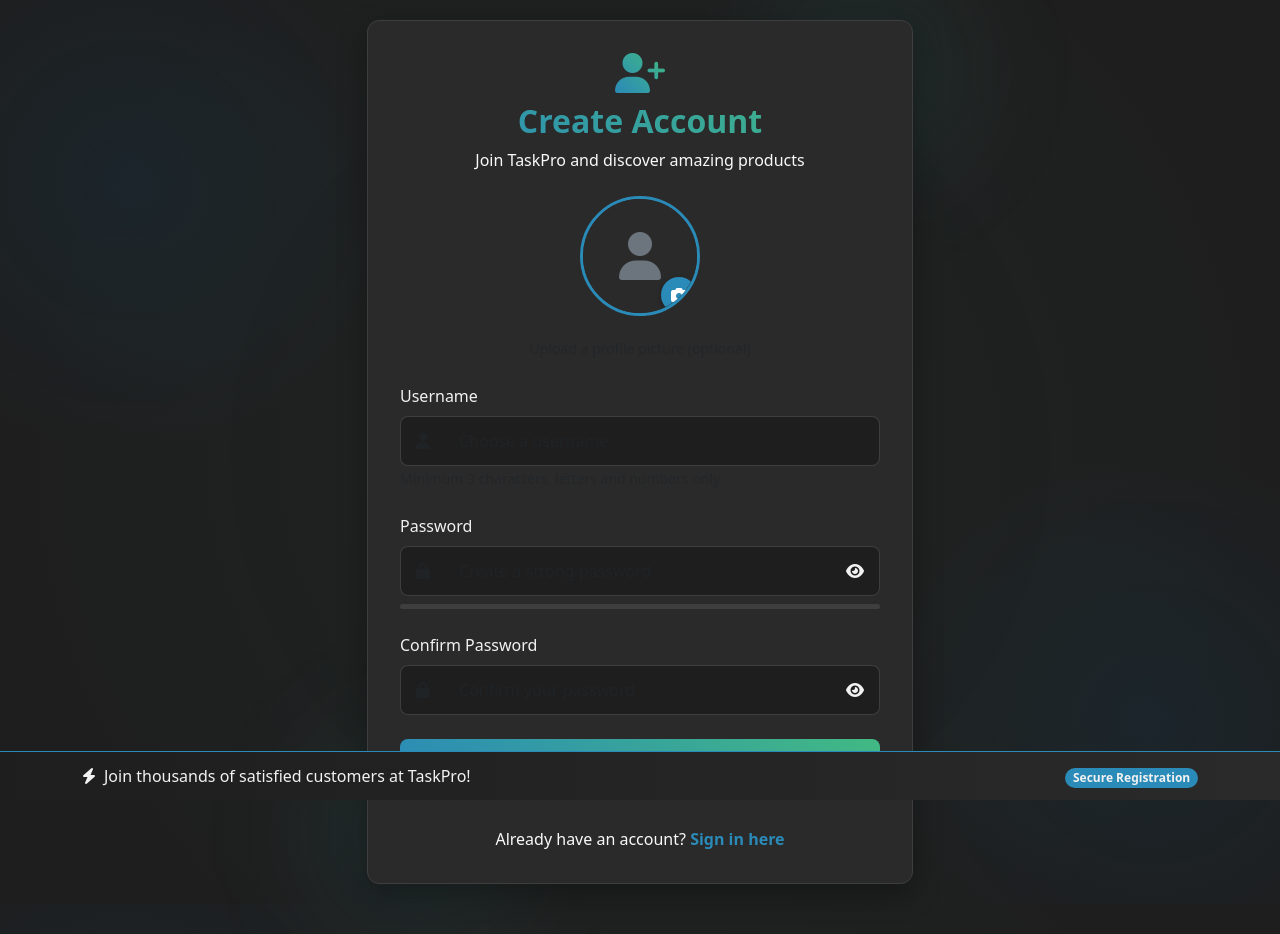
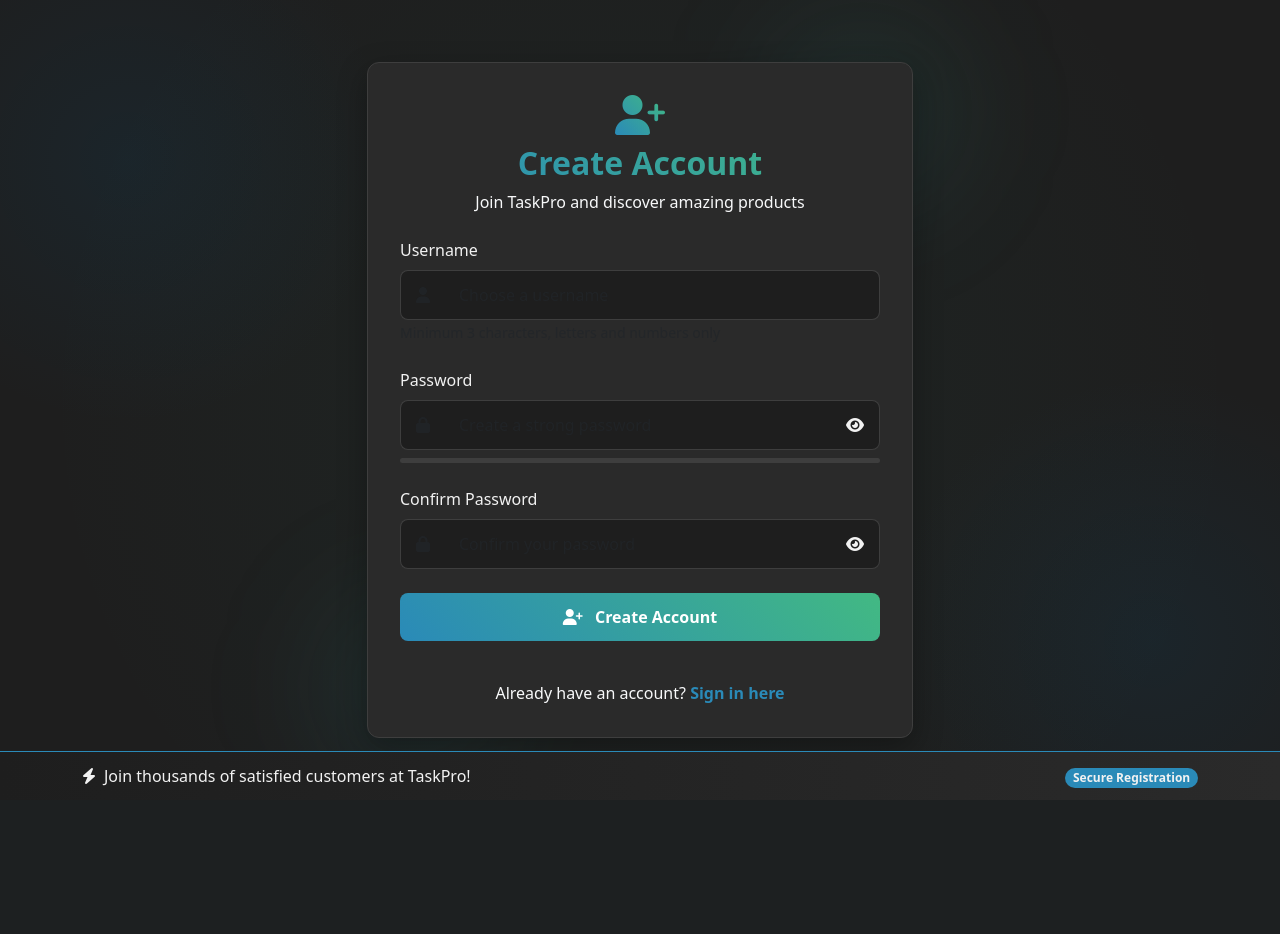
Before and after one commit to designeer1/ecommerce-django, a Django app: page /register/ in a window 1280 px wide. After the commit the page ends 800 px from the top, so only its background shows below. Run offline with Django 3.2, Linux system fonts and the light colour scheme.

Commit message:
Your commit message here

```diff
--- a/customer/templates/customer/cart.html
+++ b/customer/templates/customer/cart.html
@@ -14,7 +14,8 @@
         <p class="card-text text-primary fw-bold">₹ {{ product.price }}</p>
         <div class="d-flex justify-content-center align-items-center mb-2">
           <a href="{% url 'decrement_cart_item' product.name %}" class="btn btn-sm btn-outline-danger me-2">−</a>
-          <span class="fw-bold">{{ product.quantity }}</span>
+          <span class="fw-bold" style="color: white;">{{ product.quantity }}</span>
+
           <a href="{% url 'increment_cart_item' product.name %}" class="btn btn-sm btn-outline-success ms-2">+</a>
         </div>
         <a href="{% url 'remove_from_cart' product.name %}" class="btn btn-danger btn-sm">
--- a/customer/templates/customer/register.html
+++ b/customer/templates/customer/register.html
@@ -113,59 +113,6 @@
             text-align: right;
         }
 
-        /* 🔹 Profile Picture Upload */
-        .profile-picture-container {
-            width: 120px;
-            height: 120px;
-            border-radius: 50%;
-            overflow: hidden;
-            margin: 0 auto 20px;
-            position: relative;
-            border: 3px solid #2a8ab8;
-            background-color: #1e1e1e;
-        }
-
-        .profile-picture-preview {
-            width: 100%;
-            height: 100%;
-            object-fit: cover;
-        }
-
-        .profile-picture-placeholder {
-            width: 100%;
-            height: 100%;
-            display: flex;
-            align-items: center;
-            justify-content: center;
-            background-color: #2a2a2a;
-            color: #6c757d;
-            font-size: 3rem;
-        }
-
-        .profile-picture-upload {
-            position: absolute;
-            bottom: 0;
-            right: 0;
-            background: #2a8ab8;
-            color: white;
-            border-radius: 50%;
-            width: 36px;
-            height: 36px;
-            display: flex;
-            align-items: center;
-            justify-content: center;
-            cursor: pointer;
-            box-shadow: 0 2px 5px rgba(0,0,0,0.3);
-        }
-
-        .profile-picture-upload input {
-            position: absolute;
-            opacity: 0;
-            width: 100%;
-            height: 100%;
-            cursor: pointer;
-        }
-
         /* 🔹 Link Styles */
         a {
             color: #2a8ab8;
@@ -262,22 +209,7 @@
                         {% endfor %}
                         {% endif %}
 
-                        <!-- Profile Picture Upload -->
-                        <div class="text-center mb-4">
-                            <div class="profile-picture-container">
-                                <div class="profile-picture-placeholder" id="profilePlaceholder">
-                                    <i class="fas fa-user"></i>
-                                </div>
-                                <img id="profilePreview" class="profile-picture-preview" style="display: none;">
-                                <label class="profile-picture-upload">
-                                    <i class="fas fa-camera"></i>
-                                    <input type="file" id="profilePictureInput" name="profile_picture" accept="image/*" style="display: none;">
-                                </label>
-                            </div>
-                            <small class="text-muted">Upload a profile picture (optional)</small>
-                        </div>
-
-                        <form method="post" action="" id="registerForm" enctype="multipart/form-data">
+                        <form method="post" action="" id="registerForm">
                             {% csrf_token %}
                             <div class="mb-4">
                                 <label for="username" class="form-label">Username</label>
@@ -357,24 +289,6 @@
 
     <script>
         document.addEventListener("DOMContentLoaded", function() {
-            // Profile picture preview
-            const profileInput = document.getElementById('profilePictureInput');
-            const profilePreview = document.getElementById('profilePreview');
-            const profilePlaceholder = document.getElementById('profilePlaceholder');
-
-            profileInput.addEventListener('change', function() {
-                const file = this.files[0];
-                if (file) {
-                    const reader = new FileReader();
-                    reader.onload = function(e) {
-                        profilePreview.src = e.target.result;
-                        profilePreview.style.display = 'block';
-                        profilePlaceholder.style.display = 'none';
-                    }
-                    reader.readAsDataURL(file);
-                }
-            });
-
             // Password visibility toggle
             const toggleButtons = document.querySelectorAll('.toggle-password');
             toggleButtons.forEach(button => {
```
Also changed, not shown: media/user_10/profile_pics/f03d9ce4-8818-4929-a6db-c3fa612047fb.jpg (added), media/user_15/profile_pics/180bbed3-0739-4351-b103-32d308834941.jpg (added).
